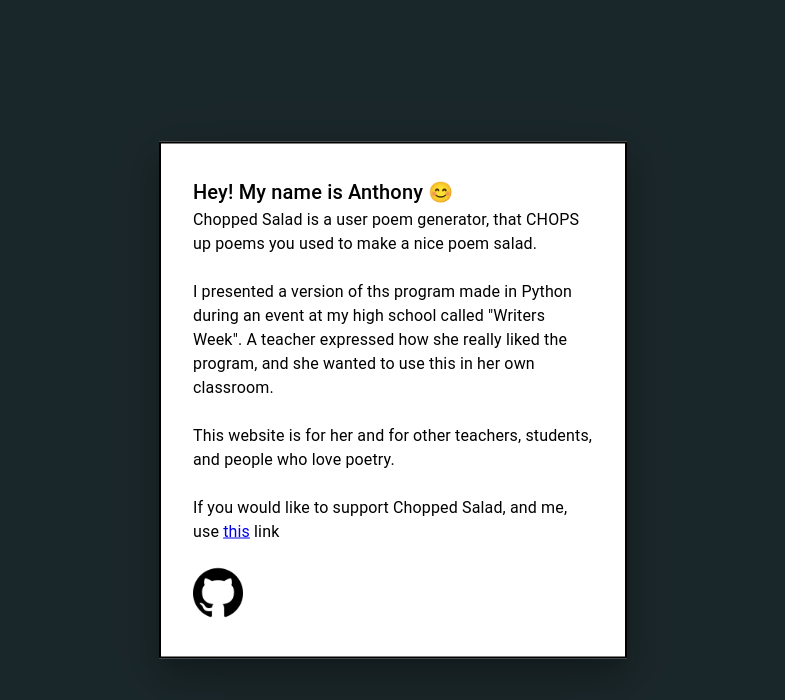
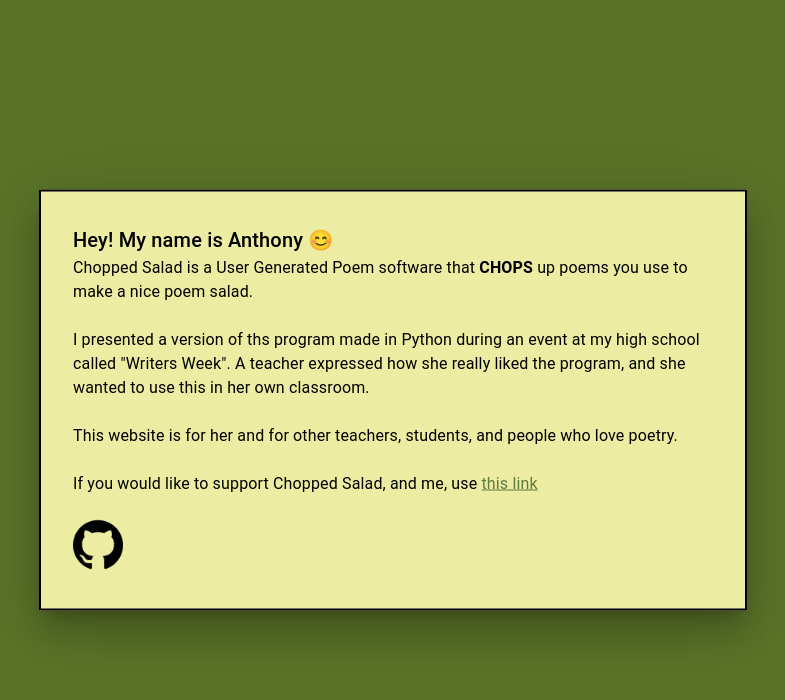
Before and after one commit to tarmacjupiter/poems-web-app, a React (Create React App) app: page / in a window 1280 px wide. Both pictures are taken after a click on the button "INFO". Shown: the top 700 px of the page, without its empty margins (247-1032 px from the left). Built offline with nearby package versions, Linux system fonts and the light colour scheme.

Commit message:
Colors Redesign/Naming

```diff
--- a/public/index.html
+++ b/public/index.html
@@ -24,7 +24,7 @@
       work correctly both with client-side routing and a non-root public URL.
       Learn how to configure a non-root public URL by running `npm run build`.
     -->
-    <title>React App</title>
+    <title>Chopped Salad</title>
   </head>
   <body>
     <noscript>You need to enable JavaScript to run this app.</noscript>
--- a/src/App.css
+++ b/src/App.css
@@ -27,7 +27,7 @@
 }
 
 .App-header {
-  background-color: #354e54;
+  background-color: #b5e550;
   min-height: 100vh;
   display: flex;
   flex-direction: column;
--- a/src/App.js
+++ b/src/App.js
@@ -6,7 +6,7 @@
   return (
     <div className="App">
       <header className="App-header">
-        <h1 style={{ color: "#cab1ab" }}>Chopped Salad 🥗</h1>
+        <h1 style={{ color: "#607c3c" }}>Chopped Salad 🥗</h1>
         <div className="forms">
           <MultilineTextFields />
         </div>
--- a/src/components/BasicModal.js
+++ b/src/components/BasicModal.js
@@ -11,11 +11,12 @@
   top: "50%",
   left: "50%",
   transform: "translate(-50%, -50%)",
-  width: 400,
+  width: "50%",
   bgcolor: "background.paper",
   border: "2px solid #000",
   boxShadow: 24,
   p: 4,
+  backgroundColor: "#ececa3"
 };
 
 export default function BasicModal() {
@@ -29,10 +30,10 @@
         onClick={handleOpen}
         variant="contained"
         sx={{
-          backgroundColor: "#cab1ab",
+          backgroundColor: "#ececa3",
           color: "black",
           ":hover": {
-            background: "#071a1f",
+            background: "#809c13",
             color: "white",
           },
         }}
@@ -54,7 +55,7 @@
             sx={{ mt: 2 }}
             component="span"
           >
-            Chopped Salad is a user poem generator, that CHOPS up poems you used
+            Chopped Salad is a User Generated Poem software that <strong>CHOPS</strong> up poems you use
             to make a nice poem salad.
             <br />
             <br />
@@ -69,10 +70,9 @@
             <br />
             <br />
             If you would like to support Chopped Salad, and me, use {"\t"}
-            <a href="https://venmo.com/code?user_id=2991224109662208345">
-              this
+            <a href="https://venmo.com/code?user_id=2991224109662208345" style={{color: "#607c3c"}}>
+              this link
             </a>{" "}
-            link
             <br />
             <br />
             <a href="https://github.com/tarmacjupiter">
--- a/src/components/MultilineTextFields.js
+++ b/src/components/MultilineTextFields.js
@@ -125,10 +125,10 @@
           onClick={startingPoems}
           variant="contained"
           sx={{
-            backgroundColor: "#cab1ab",
+            backgroundColor: "#ececa3",
             color: "black",
             ":hover": {
-              background: "#071a1f",
+              background: "#809c13  ",
               color: "white",
             },
           }}
@@ -136,7 +136,7 @@
           Show poems
         </Button>
         <div>
-          <h3 id="finalOutput">{value}</h3>
+          <h3 id="finalOutput" style={{color: "#607c3c"}}>{value}</h3>
         </div>
       </form>
       <br />
```
Also changed, not shown: 1 other file (tests, documents, lock files or other folders).
